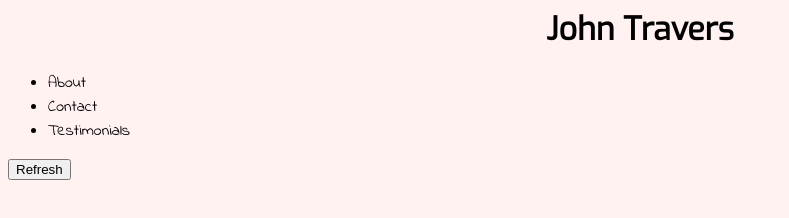
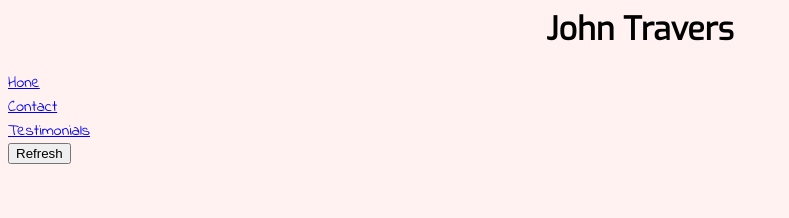
Before and after one commit to johntravers/my-project, a plain HTML site: page index.html in a window 1280 px wide. Shown: the whole page, without its empty margins (0-789 px from the left). Drawn offline with Linux system fonts and the light colour scheme.

Commit message:
Update index.html

```diff
--- a/index.html
+++ b/index.html
@@ -3,7 +3,14 @@
     font-family: 'Exo';
     text-align: center;
   }
-  ul {font-family: 'Indie Flower';
+  ul {list-style-type: none;
+    margin: 0;
+    padding: 0;
+    width: 200px;
+    font-family: 'Indie Flower';
+  }
+  li a {display:block;
+        width:60px;
   }
   button {font-family: 'Exo';
   }
@@ -15,9 +22,9 @@
 
 <h1>John Travers</h1>
 <ul>
-  <li>About</li>
-  <li>Contact</li>
-  <li>Testimonials</li>
+  <li><a href="default.asp">Hone</li>
+  <li><a href="Contact.asp">Contact</li>
+  <li><a href="Testimonials.asp">Testimonials</li>
 </ul>
 </head>
 <body>
```
